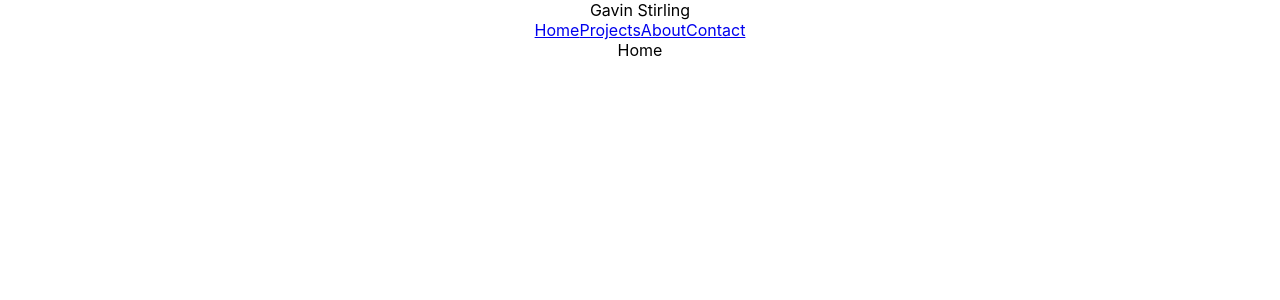
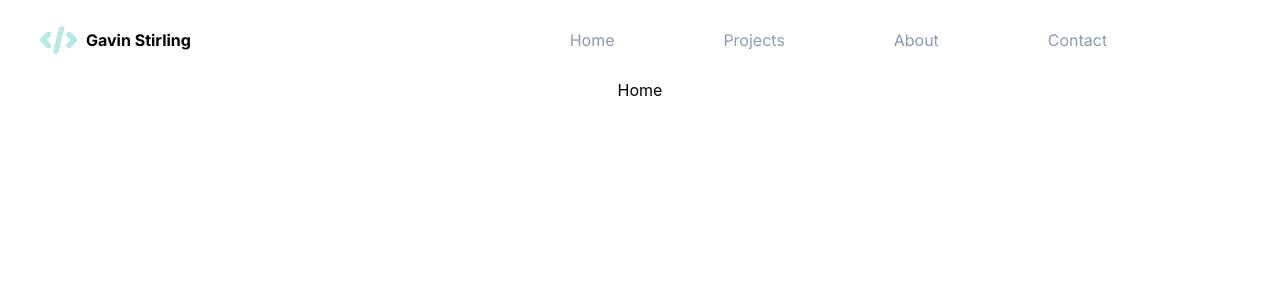
Before and after one commit to GavinStirling/portfolio, a React (Create React App) app: page / in a window 1280 px wide. Shown: the top 300 px of the page. Built offline with nearby package versions, Linux system fonts and the light colour scheme.

Commit message:
Set up navigation bar

```diff
--- a/public/index.html
+++ b/public/index.html
@@ -9,7 +9,6 @@
       name="description"
       content="Web site created using create-react-app"
     />
-    <link rel="apple-touch-icon" href="%PUBLIC_URL%/logo192.png" />
     <!--
       manifest.json provides metadata used when your web app is installed on a
       user's mobile device or desktop. See https://developers.google.com/web/fundamentals/web-app-manifest/
--- /dev/null
+++ b/src/assets/sass/mixins.scss
@@ -0,0 +1,24 @@
+
+@mixin centerSelf() {
+    display: flex;
+    justify-content: center;
+    align-items: center;
+}
+
+@mixin centerCard() {
+    display: flex;
+    flex-direction: column;
+    align-items: center;
+}
+
+@mixin rowBetween() {
+    display: flex;
+    justify-content: space-between;
+    align-items: center;
+}
+
+@mixin rowEvenly() {
+    display: flex;
+    justify-content: space-evenly;
+    align-items: center;
+}
--- /dev/null
+++ b/src/assets/sass/reset.scss
@@ -0,0 +1,5 @@
+* {
+    margin: 0;
+    padding: 0;
+    box-sizing: border-box;
+}
--- /dev/null
+++ b/src/assets/sass/variables.scss
@@ -0,0 +1,16 @@
+// Sizing
+$margin: 2em;
+$padding: 2em;
+$skill-image-size: 5em;
+
+// Fonts
+@import url("https://fonts.googleapis.com/css2?family=DM+Sans:wght@700&family=Inter:wght@400;500;600;700&display=swap");
+$primary-font: "Inter";
+$secondary-font: "DM Sans";
+
+// Colours
+$primary-background: white;
+$primary-colour: #bae8e8;
+$secondary-colour: #272643;
+$secondary-font-colour: #8c9cb1;
+$rights-colour: #5f5f73;
--- a/src/components/Navigation/Navigation.jsx
+++ b/src/components/Navigation/Navigation.jsx
@@ -3,15 +3,29 @@ import { NavLink } from "react-router-dom";
 
 import "./Navigation.scss";
 
+import navLogo from "../../assets/images/nav/nav-logo.png";
+import navMenu from "../../assets/images/nav/nav-menu.png";
+
 const Navigation = () => {
     return (
         <div className="navigation">
             <div className="navigation__left">
-                <img src="" alt="" />
-                <span>Gavin Stirling</span>
+                <img
+                    className="navigation__logo"
+                    src={navLogo}
+                    alt="Navigation Logo"
+                />
+                <span className="navigation__title">Gavin Stirling</span>
+                <span className="navigation__title-tablet1">Gavin</span>
+                <span className="navigation__title-tablet2">Stirling</span>
             </div>
             <div className="navigation__right">
-                <div navigation__links>
+                <img
+                    className="navigation__menu"
+                    src={navMenu}
+                    alt="Navigation Menu"
+                />
+                <div className="navigation__links">
                     <NavLink to="/">Home</NavLink>
                     <NavLink to="/projects">Projects</NavLink>
                     <NavLink to="/about">About</NavLink>
--- a/src/components/Navigation/Navigation.scss
+++ b/src/components/Navigation/Navigation.scss
@@ -0,0 +1,146 @@
+@use "../../assets/sass/mixins.scss" as *;
+@use "../../assets/sass/variables.scss" as *;
+
+.navigation {
+    width: 90%;
+    height: 10vh;
+
+    @include rowBetween();
+
+    padding: 0 $padding;
+
+    position: sticky;
+    top: 0;
+
+    font-family: $primary-font;
+    background-color: $primary-background;
+
+    a {
+        margin: 0 $margin;
+        text-decoration: none;
+        color: $secondary-font-colour;
+    }
+
+    a:visited {
+        color: $secondary-font-colour;
+    }
+}
+
+@media screen and (max-width: 480px) {
+    .navigation {
+        height: 5vh;
+
+        margin: 0 0 $margin 0;
+        padding: $padding 0;
+
+        &__left {
+            display: flex;
+            justify-content: flex-start;
+            align-items: center;
+        }
+
+        &__logo {
+            height: 2.5em;
+            width: 2.5em;
+            margin: 1em;
+        }
+
+        &__title {
+            font-weight: 700;
+            font-size: 1.5em;
+        }
+        &__title-tablet1 {
+            display: none;
+        }
+
+        &__title-tablet2 {
+            display: none;
+        }
+
+        &__menu {
+            margin: 1em;
+            width: 1em;
+            height: 1em;
+        }
+
+        &__links {
+            display: none;
+        }
+    }
+}
+
+@media screen and (min-width: 481px) and (max-width: 768px) {
+    .navigation {
+        &__logo {
+            display: none;
+        }
+
+        &__title {
+            display: none;
+        }
+
+        &__title--tablet1 {
+            font-weight: 400;
+            font-size: 1.5em;
+        }
+
+        &__title--tablet2 {
+            font-weight: 700;
+        }
+
+        &__menu {
+            display: none;
+        }
+
+        &__right {
+            @include rowEvenly();
+        }
+
+        &__links {
+            width: 80%;
+            font-family: $primary-font;
+            font-weight: 400;
+            color: $secondary-font-colour;
+        }
+    }
+}
+
+@media screen and (min-width: 769px) {
+    .navigation {
+        &__left {
+            display: flex;
+            justify-content: flex-start;
+            align-items: center;
+            font-weight: 700;
+        }
+
+        &__logo {
+            margin: 0 0.5em;
+        }
+
+        &__title-tablet1 {
+            display: none;
+        }
+
+        &__title-tablet2 {
+            display: none;
+        }
+
+        &__menu {
+            display: none;
+        }
+
+        &__right {
+            @include rowEvenly();
+            width: 60%;
+        }
+
+        &__links {
+            width: 100%;
+            font-family: $primary-font;
+            font-weight: 400;
+            color: $secondary-font-colour;
+            @include rowEvenly();
+        }
+    }
+}
--- a/src/containers/About/About.jsx
+++ b/src/containers/About/About.jsx
@@ -2,8 +2,12 @@ import React from "react";
 
 import "./About.scss";
 
+import Navigation from "../../components/Navigation/Navigation";
+
 const About = () => {
-    return <div>About</div>;
+    return <div>
+        <Navigation />
+        About</div>;
 };
 
 export default About;
--- a/src/containers/Projects/Projects.jsx
+++ b/src/containers/Projects/Projects.jsx
@@ -2,8 +2,15 @@ import React from "react";
 
 import "./Projects.scss";
 
+import Navigation from "../../components/Navigation/Navigation";
+
 const Projects = () => {
-    return <div>Projects</div>;
+    return (
+        <div>
+            <Navigation />
+            Projects
+        </div>
+    );
 };
 
 export default Projects;
```
Also changed, not shown: public/manifest.json, src/assets/images/nav/nav-logo.png (added), src/assets/images/nav/nav-menu.png (added).
